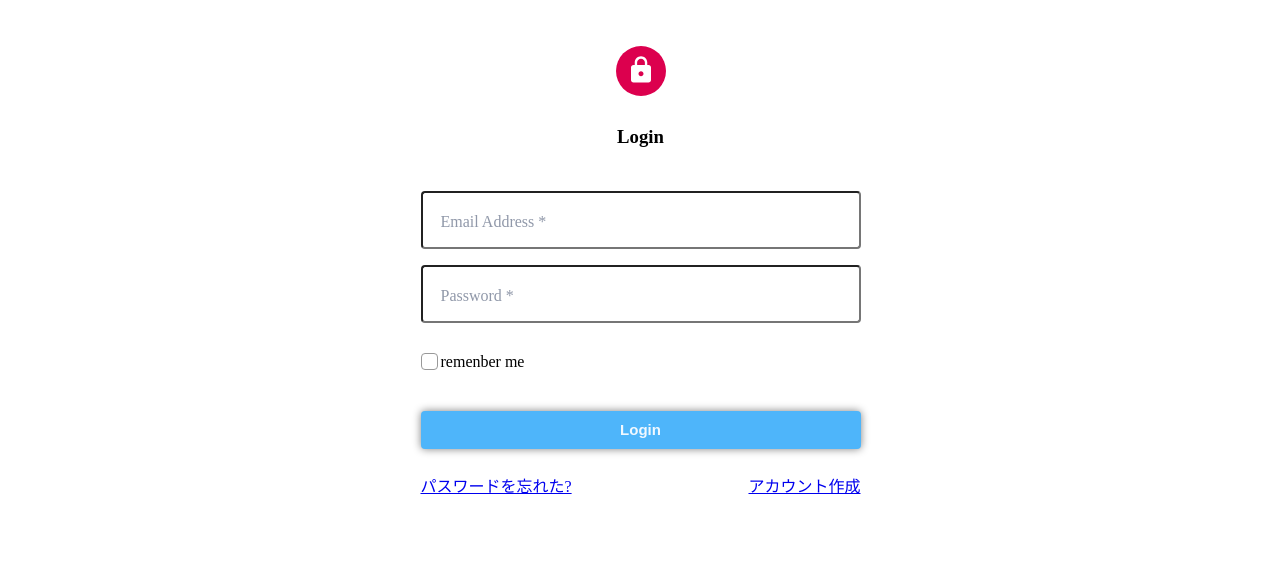
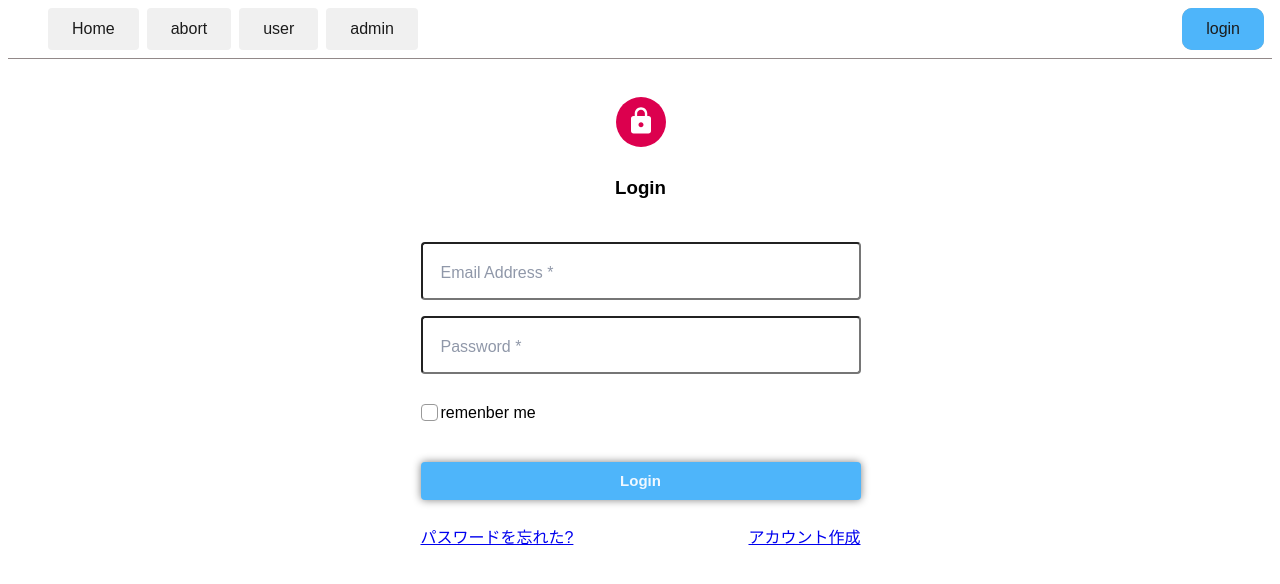
Before and after one commit to fukunagaa/react-redux-express-jwt, a React app: page /login in a window 1280 px wide. Shown: the top 584 px of the page. Built offline with nearby package versions, Linux system fonts and the light colour scheme; what redux-promise-middleware would draw is missing.

Commit message:
NavをLayout.jsの上に表示

```diff
--- a/src/client/components/Layout.js
+++ b/src/client/components/Layout.js
@@ -1,10 +1,12 @@
 import React from "react";
 import { withRouter } from "react-router-dom";
+import NavBar from "./NavBar";
 
 const Layout = ({ location, children }) => {
   console.log(location);
   return (
     <div>
+      <NavBar location={location} />
       <div>{children}</div>
     </div>
   );
```
